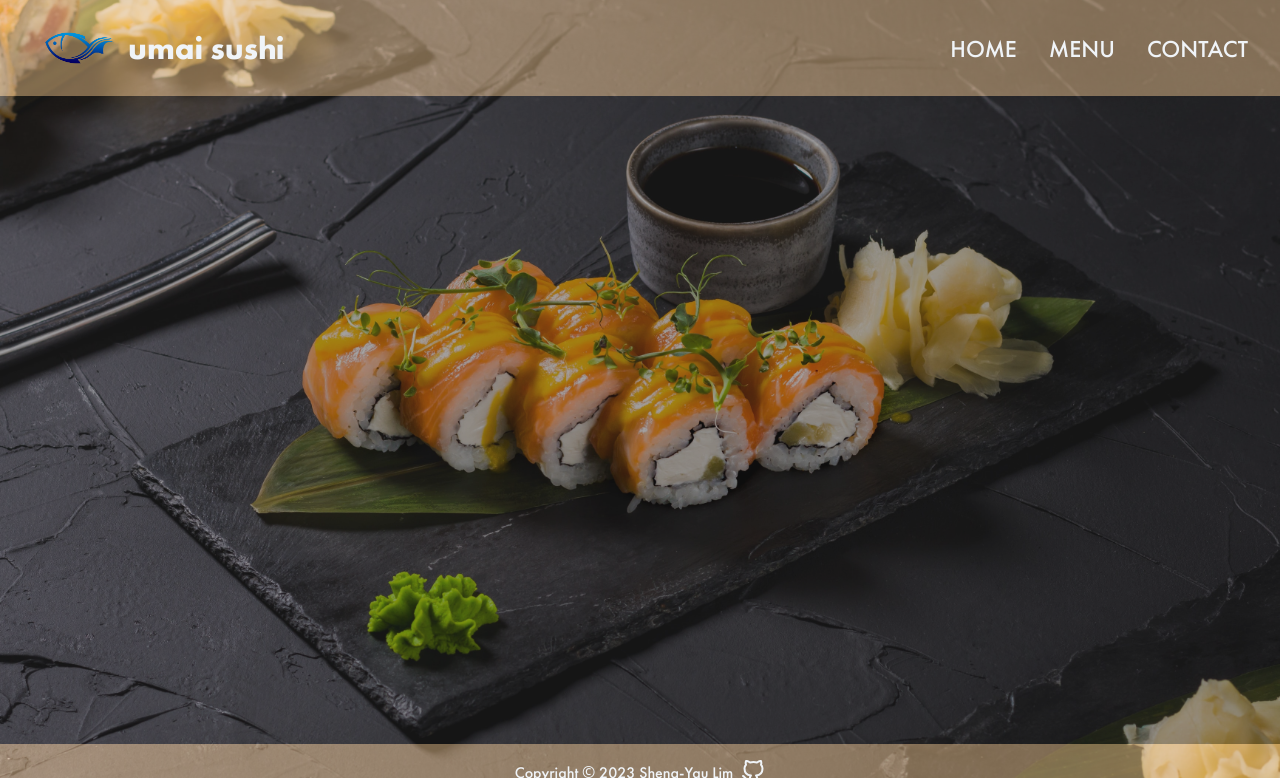
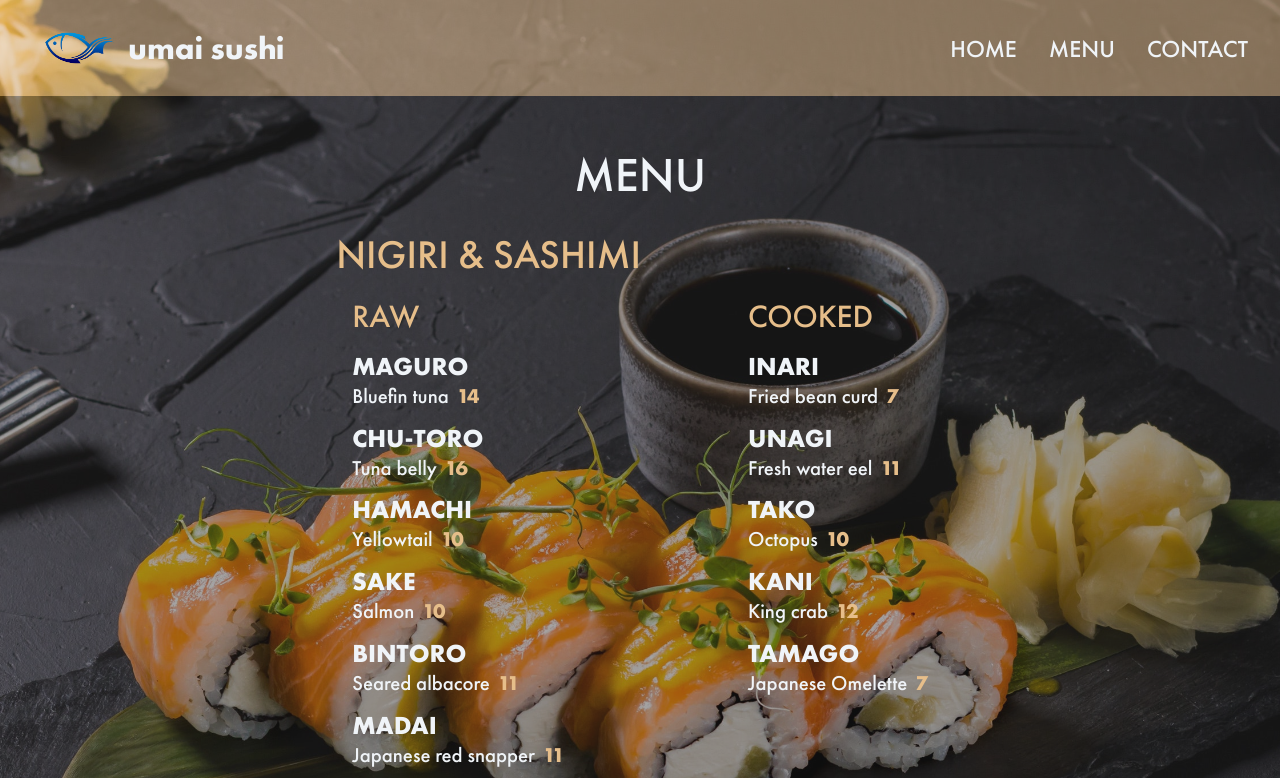
Before and after one commit to syl1m/restaurant_page, a website built with webpack: page dist/index.html in a window 1280 px wide. Both pictures are taken after a click on the element "MENU". Shown: the top 778 px of the page. Built offline with nearby package versions, Linux system fonts and the light colour scheme.

Commit message:
Created menu page with styling

```diff
--- a/src/contact.js
+++ b/src/contact.js
@@ -1,3 +1,7 @@
 export default function createContactContent() {
-  console.log("Contact");
+  const contactContent = document.createElement("div");
+  contactContent.classList.add("contact_content");
+  contactContent.textContent = "contacts testing";
+
+  return contactContent;
 }
--- a/src/menu.js
+++ b/src/menu.js
@@ -1,3 +1,108 @@
 export default function createMenuContent() {
-  console.log("menu");
+  const menuContent = document.createElement("div");
+  menuContent.classList.add("menu_content");
+
+  const menuTitle = document.createElement("div");
+  menuTitle.classList.add("menu_title");
+  menuTitle.textContent = "MENU";
+
+  const menuItemTitle = document.createElement("div");
+  menuItemTitle.classList.add("menu_category");
+  menuItemTitle.textContent = "NIGIRI & SASHIMI";
+
+  const menuItemsContainer = document.createElement("div");
+  menuItemsContainer.classList.add("menu_subcategory");
+
+  const rawItems = document.createElement("div");
+  rawItems.classList.add("raw");
+  rawItems.textContent = "RAW";
+
+  const cookedItems = document.createElement("div");
+  cookedItems.classList.add("cooked");
+  cookedItems.textContent = "COOKED";
+
+  //   Raw items
+  const maguro = createMenuItem("MAGURO", "Bluefin tuna", "14");
+  const chutoro = createMenuItem("CHU-TORO", "Tuna belly", "16");
+  const hamachi = createMenuItem("HAMACHI", "Yellowtail", "10");
+  const sake = createMenuItem("SAKE", "Salmon", "10");
+  const bintoro = createMenuItem("BINTORO", "Seared albacore", "11");
+  const madai = createMenuItem("MADAI", "Japanese red snapper", "11");
+  const escolar = createMenuItem("ESCOLAR", "Walu walu", "10");
+  const hirame = createMenuItem("HIRAME", "Fluke", "10");
+  const hotate = createMenuItem(
+    "HOTATE HOKKAIDO",
+    "Hokkaido jumbo sweet scallop",
+    "13"
+  );
+  const amaebi = createMenuItem(
+    "AMAEBI",
+    "Jumbo sweet shrimp with fried heads",
+    "13"
+  );
+  const tobiko = createMenuItem("TOBIKO", "Flying fish roe", "10");
+  const ikura = createMenuItem("IKURA", "Salmon roe", "10");
+
+  rawItems.appendChild(maguro);
+  rawItems.appendChild(chutoro);
+  rawItems.appendChild(hamachi);
+  rawItems.appendChild(sake);
+  rawItems.appendChild(bintoro);
+  rawItems.appendChild(madai);
+  rawItems.appendChild(escolar);
+  rawItems.appendChild(hirame);
+  rawItems.appendChild(hotate);
+  rawItems.appendChild(amaebi);
+  rawItems.appendChild(tobiko);
+  rawItems.appendChild(ikura);
+
+  //   Cooked items
+  const inari = createMenuItem("INARI", "Fried bean curd", "7");
+  const unagi = createMenuItem("UNAGI", "Fresh water eel", "11");
+  const tako = createMenuItem("TAKO", "Octopus", "10");
+  const kani = createMenuItem("KANI", "King crab", "12");
+  const tamago = createMenuItem("TAMAGO", "Japanese Omelette", "7");
+
+  cookedItems.appendChild(inari);
+  cookedItems.appendChild(unagi);
+  cookedItems.appendChild(tako);
+  cookedItems.appendChild(kani);
+  cookedItems.appendChild(tamago);
+
+  menuContent.appendChild(menuTitle);
+  menuContent.appendChild(menuItemTitle);
+
+  menuItemTitle.appendChild(menuItemsContainer);
+
+  menuItemsContainer.appendChild(rawItems);
+  menuItemsContainer.appendChild(cookedItems);
+
+  return menuContent;
 }
+
+function createMenuItem(name, detail, price) {
+  const menu_item = document.createElement("div");
+  menu_item.classList.add("menu_item");
+
+  const menu_item_name = document.createElement("div");
+  menu_item_name.classList.add("menu_item_name");
+  menu_item_name.textContent = `${name}`;
+
+  const menu_item_detail_container = document.createElement("div");
+  menu_item_detail_container.classList.add("detail_container");
+
+  const menu_item_description = document.createElement("div");
+  menu_item_description.classList.add("detail");
+  menu_item_description.textContent = `${detail}`;
+
+  const item_price = document.createElement("div");
+  item_price.classList.add("price");
+  item_price.textContent = `${price}`;
+
+  menu_item.appendChild(menu_item_name);
+  menu_item.appendChild(menu_item_detail_container);
+  menu_item_detail_container.appendChild(menu_item_description);
+  menu_item_detail_container.appendChild(item_price);
+
+  return menu_item;
+}
--- a/src/style.css
+++ b/src/style.css
@@ -96,3 +96,52 @@ footer {
   background-color: var(--pale-gold-tranparent);
   font-size: 1rem;
 }
+
+/* Menu page styling */
+.menu_content {
+  display: flex;
+  flex-direction: column;
+  align-items: center;
+}
+
+.menu_title {
+  font-size: 3rem;
+  padding-bottom: 1.5rem;
+}
+
+.menu_category {
+  font-size: 2.5rem;
+  color: var(--pale-gold);
+}
+
+.menu_subcategory {
+  display: flex;
+  gap: 2rem;
+}
+
+.raw,
+.cooked {
+  font-size: 2rem;
+  display: flex;
+  flex-direction: column;
+  gap: 0.8rem;
+  color: var(--pale-gold);
+  padding: 1rem;
+}
+
+.menu_item_name {
+  font-size: 1.6rem;
+  font-family: "Futura_bold";
+}
+
+.detail_container {
+  font-size: 1.3rem;
+  display: flex;
+  gap: 0.5rem;
+  align-items: center;
+}
+
+.price {
+  color: var(--pale-gold);
+  font-family: "Futura_bold";
+}
```
Also changed, not shown: dist/main.js, 2 other files.
